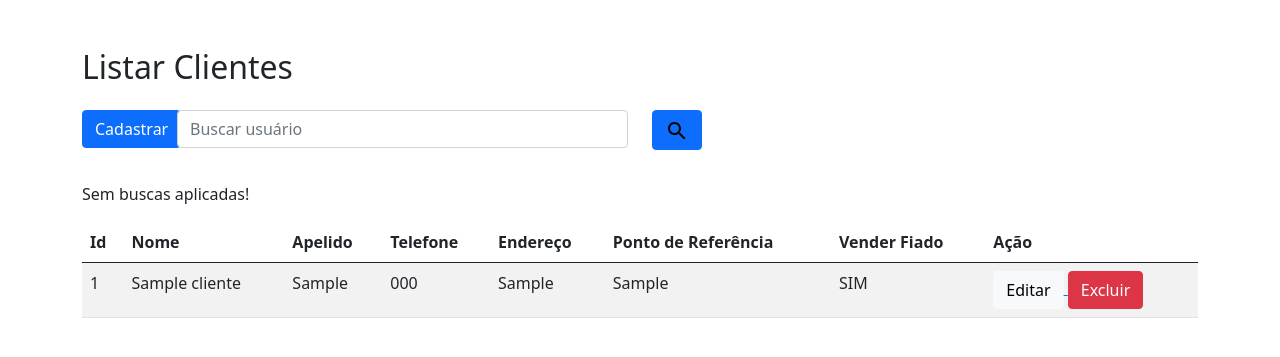
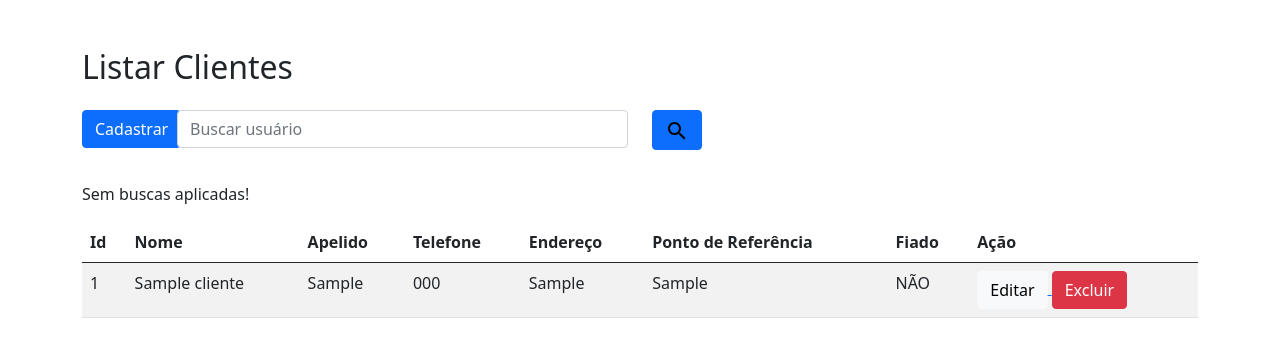
Before and after one commit to ericksilva1988/sistema-de-gestao, a PHP site: page /cliente/lista.php in a window 1280 px wide. Shown: the part 58-415 px from the top of the page. Run offline with PHP 8.4, Linux system fonts and the light colour scheme; the visitor is signed in with stand-in values (Sample User, id 1); tables that the repository leaves empty or names only in its code hold one stand-in row (values such as "Sample post").

Commit message:
correção da seleção de fornecedores e correção da coluna fiado de clientes

```diff
--- a/cliente/lista.php
+++ b/cliente/lista.php
@@ -147,7 +147,7 @@
                     <th scope="col">Telefone</th>
                     <th scope="col">Endereço</th>
                     <th scope="col">Ponto de Referência</th>
-                    <th scope="col">Vender Fiado</th>
+                    <th scope="col">Fiado</th>
                     <th scope="col">Ação</th>
 
                 </tr>
@@ -165,20 +165,11 @@
                             echo "<td>" . $dados_cliente['telefone'] . "</td>";
                             echo "<td>" . $dados_cliente['rua'] . "</td>";
                             echo "<td>" . $dados_cliente['referencia'] . "</td>";
+                            $fiado = $dados_cliente['fiado'] == 1 ? "SIM" : "NÃO";
+                            echo "<td>" . $fiado . "</td>";
 
-                                if ($fiado = $dados_cliente['fiado']) {
 
-                                    if ($fiado = 1) {
 
-                                        $respo = 'SIM';
-
-                                        }else{
-
-                                           $respo = 'SIM';
-                                        }
-                                }
-
-                            echo "<td>" . $respo . "</td>";
 
                             echo "<td>
                                 <a href='../cliente/formulario.php?id=$dados_cliente[id]'>
```
Also changed, not shown: produto/formulario.php (+4 -13 lines).
